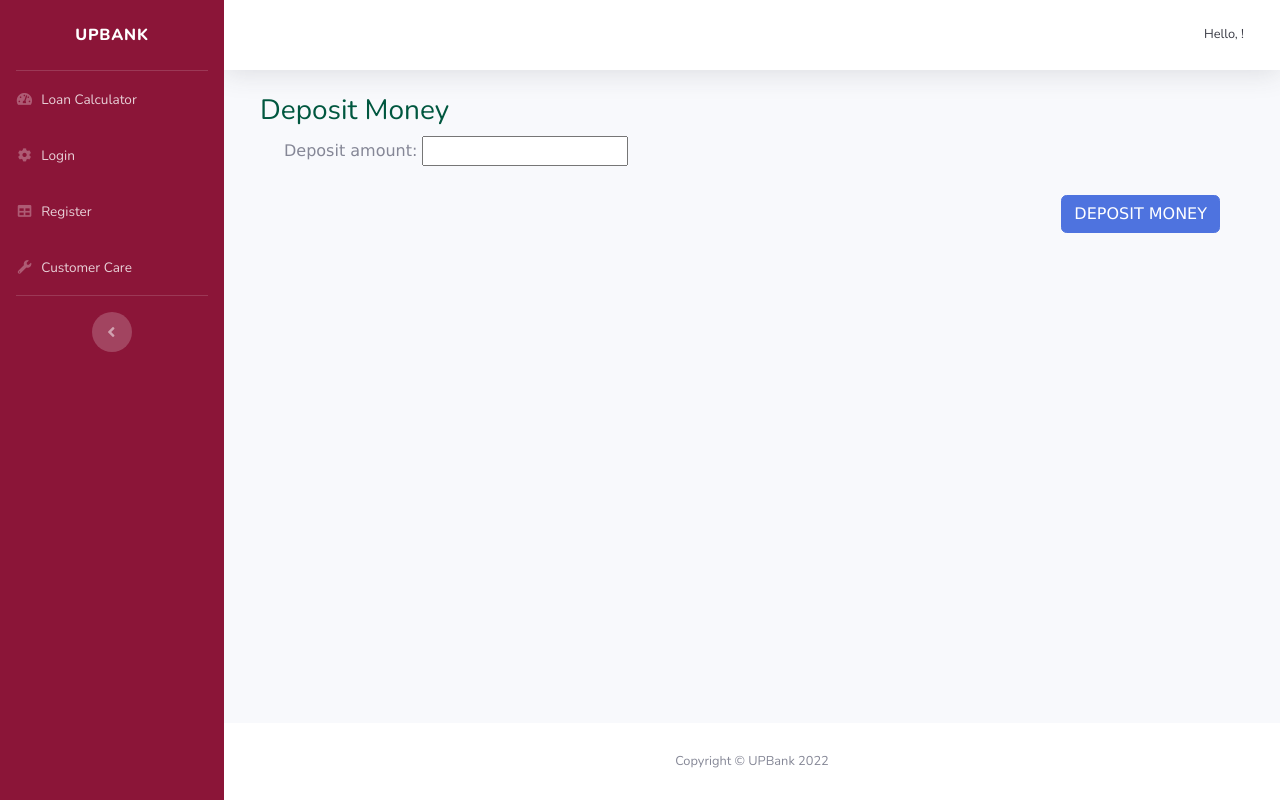
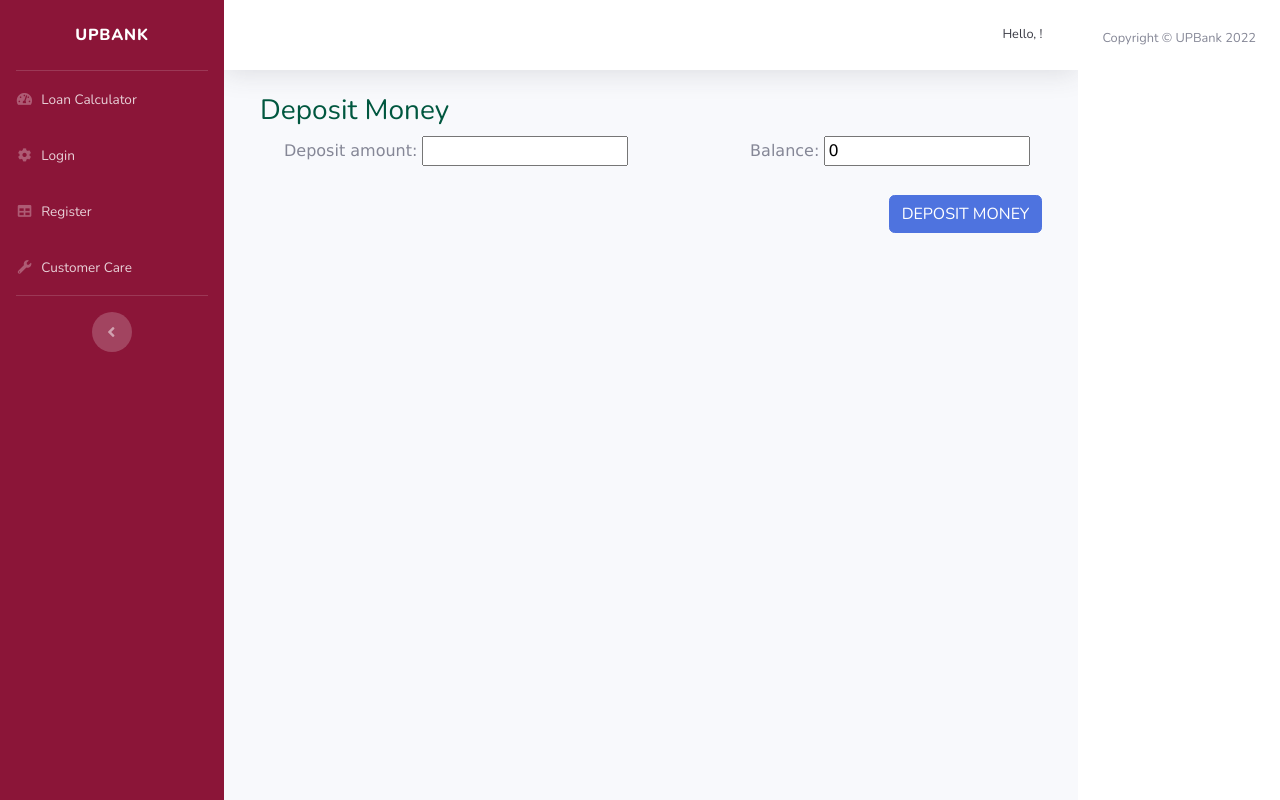
Before and after one commit to TristanBachini/Bank-Loan-Information-System, a Django app: page /create-manage-account/deposit-money in a window 1280 px wide. Run offline with Django 3.2, Linux system fonts and the light colour scheme; parts of the project's set-up code (start-up, migrations or seed data) failed here and were passed over; some libraries are stand-ins or nearby versions.

Commit message:
updated balance

```diff
--- a/bank_loan_information_system/create_manage_acc/models.py
+++ b/bank_loan_information_system/create_manage_acc/models.py
@@ -45,6 +45,7 @@ class AccountReg(models.Model):
 class BankAccount(models.Model):
     user = models.ForeignKey(settings.AUTH_USER_MODEL, on_delete=models.CASCADE, null=True)
     deposit = models.PositiveBigIntegerField()
+    balance = models.PositiveBigIntegerField(default=0)
 
     def result(self):
         return '{}'.format(self.user)
--- a/bank_loan_information_system/create_manage_acc/templates/create_manage_acc/deposit-money.html
+++ b/bank_loan_information_system/create_manage_acc/templates/create_manage_acc/deposit-money.html
@@ -11,6 +11,12 @@
                 <label for="percentage">Deposit amount:  </label>
                 {{form.deposit}}
               </div>
+              <br>
+              <div class = col">
+              <label for="percentage">Balance:  </label>
+              {{form.balance}}
+              </div>
+            </div>
             </div>
             <br>
             <button id="submit_button" type="submit" class="btn btn-primary login-button"style="float: right;">DEPOSIT MONEY</button>
--- a/bank_loan_information_system/create_manage_acc/views.py
+++ b/bank_loan_information_system/create_manage_acc/views.py
@@ -36,7 +36,6 @@ def account_registration(request):
             request.session['bankBal'] = bankBal
             user.groups.add(group)
             form.save()
-            print("bankBal")
             print(bankBal)
             return redirect('/create-manage-account/deposit-money' ,{'bankBal': bankBal})
     form = AccountRegForm()
@@ -48,24 +47,17 @@ def deposit_money(request):
         #print(bankBal)
         bankBal = int(request.POST.get('deposit')) + int(bankBal)
         request.session['bankBal'] = bankBal
-        # deposit = int(request.POST.get('deposit', ''))
         print(bankBal)
         form = BankAccountForm({
                 'user':request.user,
-                'deposit': request.POST.get('deposit')})
-        #print(bankBal)
-        #form = BankAccountForm(request.POST)
+                'deposit': request.POST.get('deposit'),
+                'balance': bankBal})
         form.user = request.user
-        # if bankBal is None:
-        #     bankBal = 0
-        # else:
-        #     bankBal += int(request.POST.get('deposit'))
-        #     print(bankBal)
         print(form.errors)
         if form.is_valid():
-            #print("valid form")
             form.save()
-            form = BankAccountForm()
+            form = BankAccountForm({
+                'balance': bankBal})
             return render(request, 'create_manage_acc/deposit-money.html', {'form':form})
     form = BankAccountForm()
     return render(request, 'create_manage_acc/deposit-money.html', {'form':form})
```
Also changed, not shown: bank_loan_information_system/create_manage_acc/migrations/0010_bankaccount_balance.py (deleted), bank_loan_information_system/create_manage_acc/migrations/0011_remove_bankaccount_balance.py (deleted).
